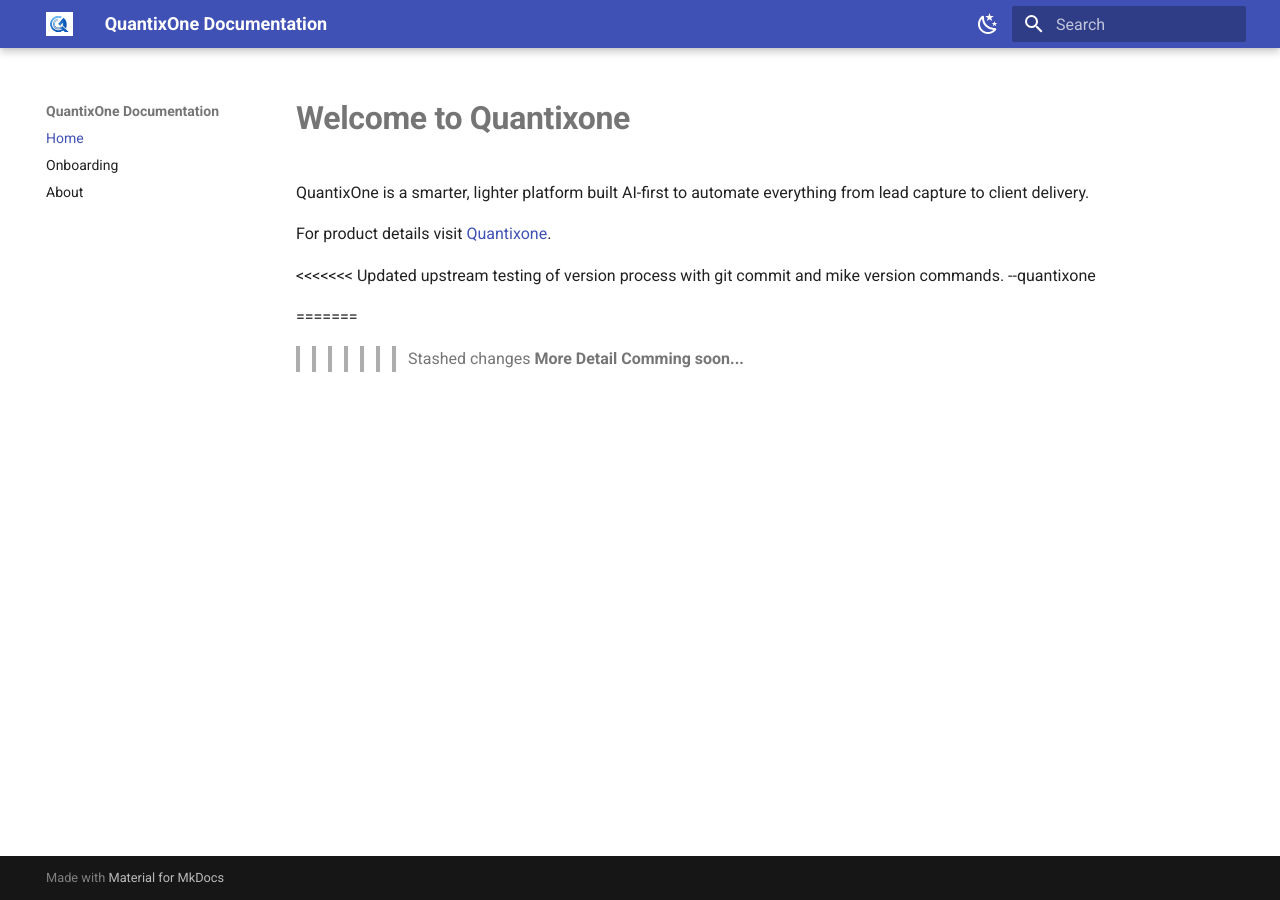
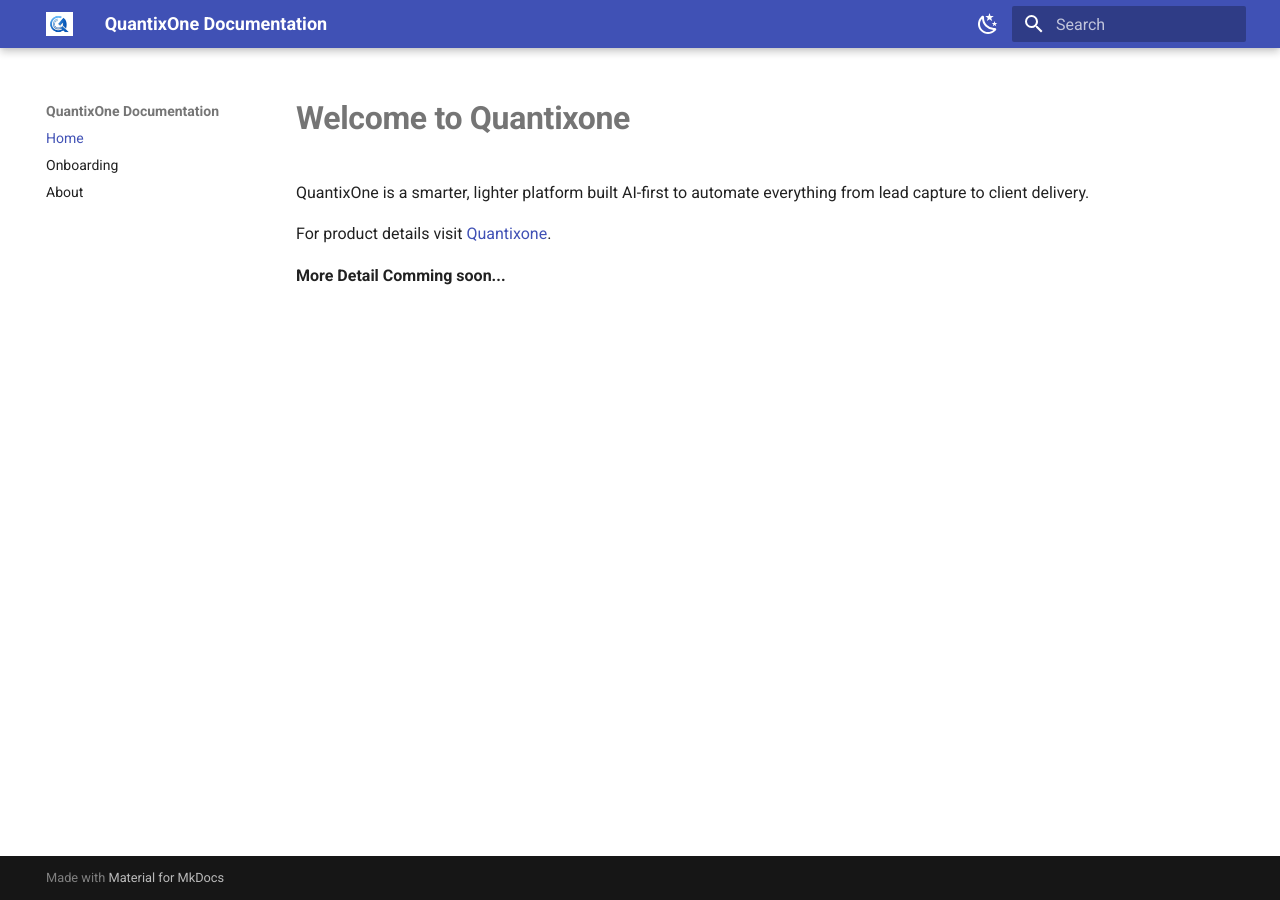
Before and after one commit to Thulasiramtejavegi/Quantixone-document, an MkDocs documentation site: the page built from docs/index.md, in a window 1280 px wide. Built offline with MkDocs 1.6.1 and Material for MkDocs 9.7.7, drawn with Linux system fonts in a browser that asks for light colours.

Commit message:
testing 8

```diff
--- a/docs/index.md
+++ b/docs/index.md
@@ -4,9 +4,4 @@
 
 For product details visit [Quantixone](https://quantixone.com/).
 
-<<<<<<< Updated upstream
-testing of version process with git commit and mike version commands. --quantixone
-
-=======
->>>>>>> Stashed changes
 **More Detail Comming soon...**
```
